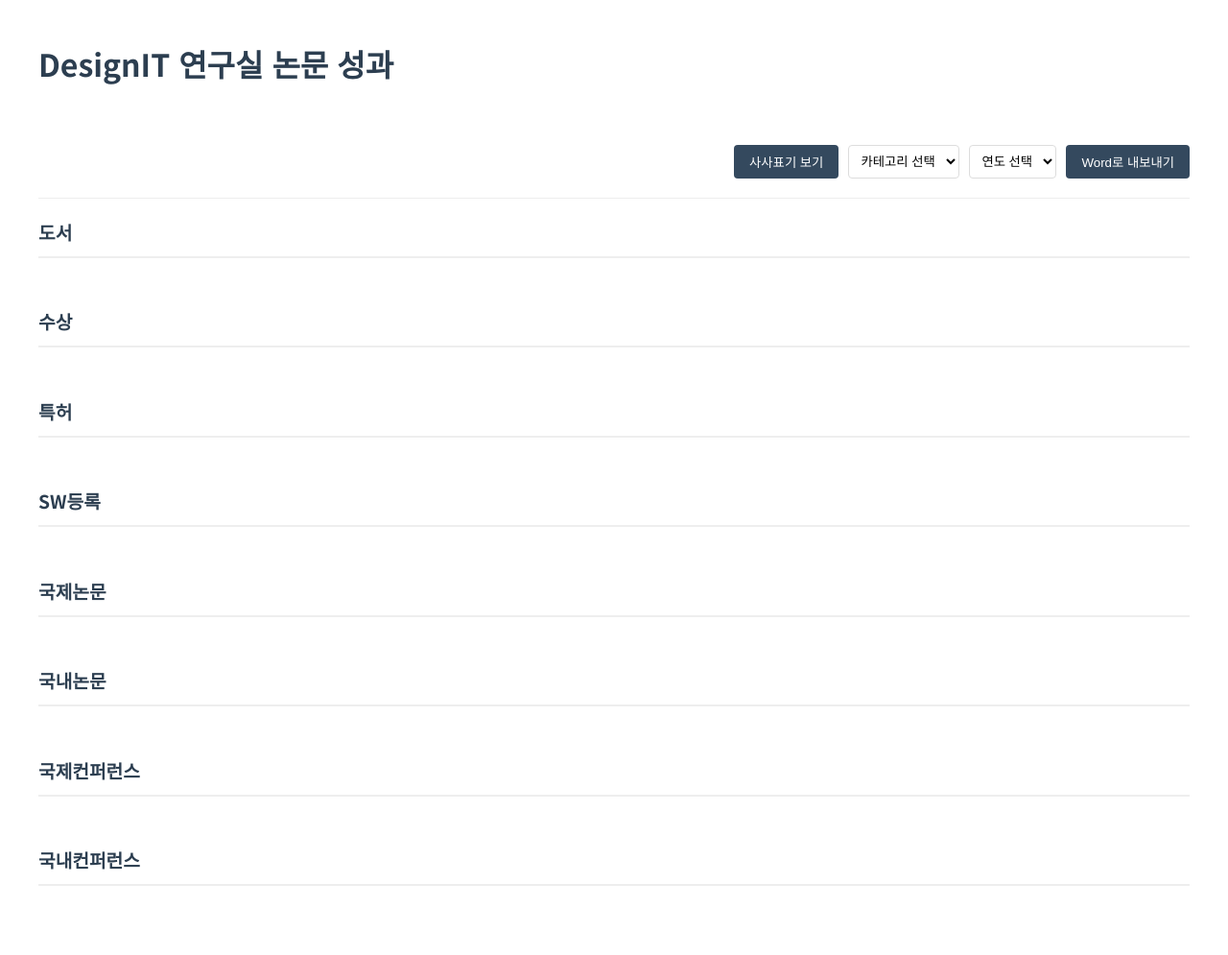
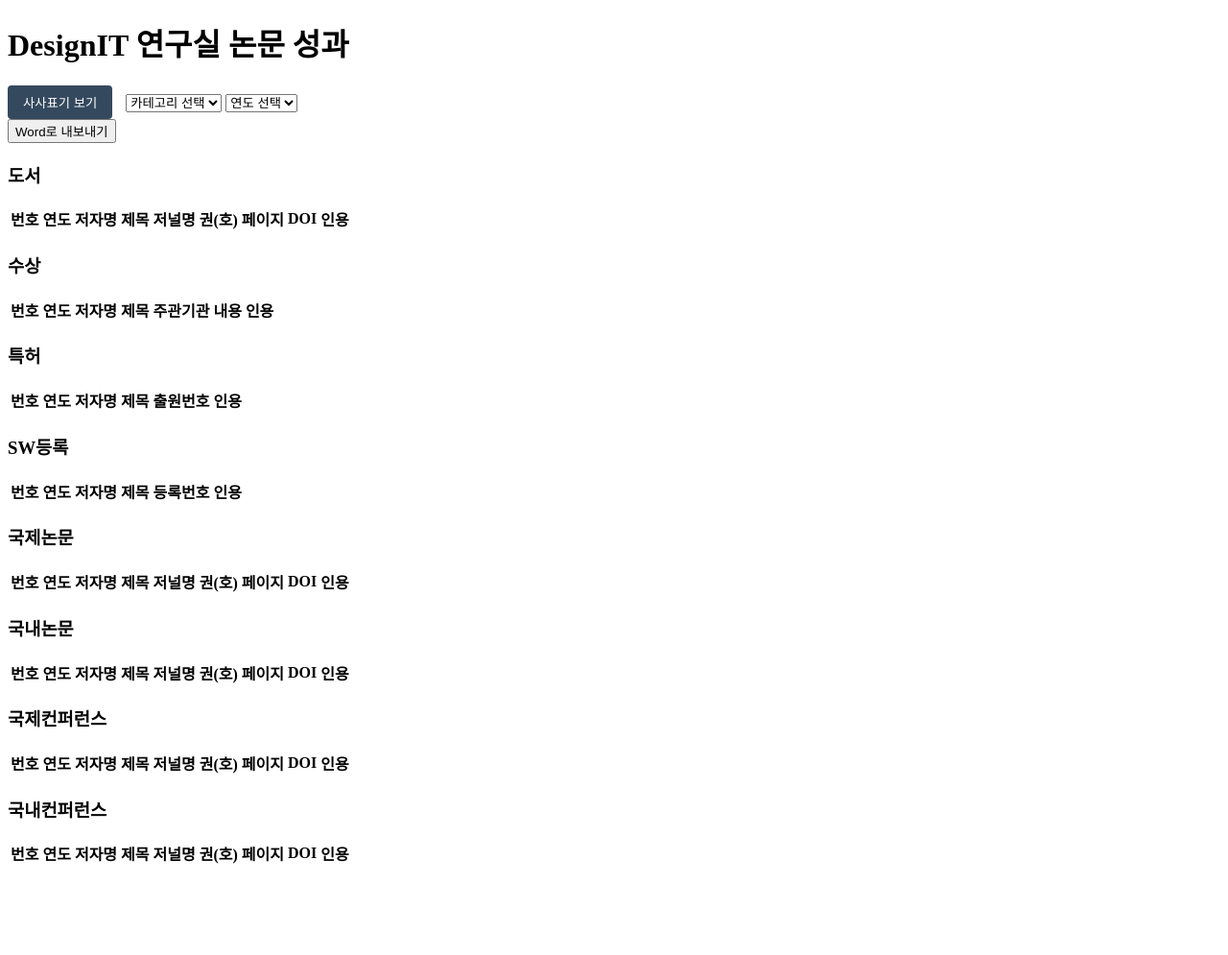
Before and after one commit to TS-0228/designITLab_papers, a Flask app: page / in a window 1280 px wide. Shown: the whole page at 96% size. After the commit the page ends 900 px from the top, so only its background shows below. Run offline with Flask 3, Linux system fonts and the light colour scheme; lists and menus that the app fills with data are empty.

Commit message:
index.html

```diff
--- a/templates/index.html
+++ b/templates/index.html
@@ -6,69 +6,13 @@
     <title>DesignIT 연구실 논문 성과</title>
     <link href="https://fonts.googleapis.com/css2?family=Noto+Sans+KR:wght@400;500;700&display=swap" rel="stylesheet">
     <style>
-        body {
-            font-family: 'Noto Sans KR', sans-serif;
-            line-height: 1.6;
-            padding: 20px;
-            max-width: 1200px;
-            margin: 0 auto;
+        /* 이전 스타일 유지 */
+        .acknowledgement {
+            display: none;  /* 기본적으로 사사표기 숨김 */
         }
-
-        h1 {
-            color: #2c3e50;
-            margin-bottom: 1.5em;
+        .show-acknowledgement .acknowledgement {
+            display: table-cell;  /* 토글 시 보이도록 설정 */
         }
-
-        .toolbar {
-            display: flex;
-            justify-content: flex-end;
-            padding: 10px 0;
-            margin-bottom: 20px;
-            border-bottom: 1px solid #eee;
-        }
-
-        .filter-container {
-            display: flex;
-            flex-direction: column;
-            align-items: flex-end;
-        }
-
-        .filter-controls {
-            display: flex;
-            gap: 10px;
-            justify-content: flex-end;
-        }
-
-        .filter-box {
-            display: flex;
-            gap: 10px;
-            align-items: center;
-        }
-
-        .selected-filters {
-            margin-top: 10px;
-            display: flex;
-            gap: 10px;
-            flex-wrap: wrap;
-            justify-content: flex-end;
-        }
-
-        .filter-tag {
-            background-color: #e1e1e1;
-            padding: 4px 8px;
-            border-radius: 4px;
-            display: flex;
-            align-items: center;
-            gap: 5px;
-        }
-
-        .filter-tag button {
-            border: none;
-            background: none;
-            cursor: pointer;
-            padding: 0 4px;
-        }
-
         .toggle-button {
             padding: 8px 16px;
             background-color: #34495e;
@@ -76,134 +20,13 @@
             border: none;
             border-radius: 4px;
             cursor: pointer;
+            margin-right: 10px;
         }
-
         .toggle-button:hover {
             background-color: #2c3e50;
         }
-
         .toggle-button.active {
             background-color: #2980b9;
-        }
-
-        select {
-            padding: 8px;
-            border-radius: 4px;
-            border: 1px solid #ddd;
-            background-color: white;
-        }
-
-        .export-container button {
-            padding: 8px 16px;
-            background-color: #34495e;
-            color: white;
-            border: none;
-            border-radius: 4px;
-            cursor: pointer;
-        }
-
-        .export-container button:hover {
-            background-color: #2c3e50;
-        }
-
-        .category {
-            margin-bottom: 2em;
-        }
-
-        .category-header {
-            font-size: 1.2em;
-            color: #2c3e50;
-            margin-bottom: 1em;
-            padding-bottom: 0.5em;
-            border-bottom: 2px solid #eee;
-        }
-
-        table {
-            width: 100%;
-            border-collapse: collapse;
-        }
-
-        .data-row {
-            line-height: 1.8;
-        }
-
-        /* 번호만 마침표 처리 */
-        td.number {
-            position: relative;
-            min-width: 2em;
-            color: #666;
-            font-weight: 500;
-            padding-right: 0.5em !important;
-        }
-        td.number::after {
-            content: ".";
-            position: relative;
-            right: auto;
-            margin-left: 0;
-        }
-
-        .data-row td:not(.number):not(:last-child) {
-            position: relative;
-            padding-right: 1.5em;
-        }
-        .data-row td:not(.number):not(:last-child)::after {
-            content: ",";
-            position: absolute;
-            right: 0.5em;
-        }
-        .data-row td:has(button)::after,
-        .data-row td:last-child::after {
-            content: none;
-        }
-
-        .data-row td {
-            padding: 8px 4px;
-            vertical-align: top;
-        }
-
-        .data-row td:last-child {
-            padding-right: 0.5em;
-        }
-
-        .year {
-            color: #666;
-        }
-
-        .title {
-            font-weight: 500;
-        }
-
-        .doi a {
-            color: #2980b9;
-            text-decoration: none;
-        }
-
-        .doi a:hover {
-            text-decoration: underline;
-        }
-
-        .citation-copy {
-            padding: 4px 8px;
-            background-color: #f8f9fa;
-            border: 1px solid #dee2e6;
-            border-radius: 4px;
-            cursor: pointer;
-            font-size: 0.9em;
-        }
-
-        .citation-copy:hover {
-            background-color: #e9ecef;
-        }
-
-        .acknowledgement {
-            display: none;
-            color: #666;
-            font-size: 0.9em;
-            font-style: italic;
-        }
-
-        .show-acknowledgement .acknowledgement {
-            display: table-cell;
         }
     </style>
 </head>
@@ -245,6 +68,31 @@
             <div class="category">
                 <h3 class="category-header">{{ category }}</h3>
                 <table>
+                    <thead>
+                        <tr>
+                            <th class="number">번호</th>
+                            <th class="year">연도</th>
+                            <th class="author">저자명</th>
+                            <th class="title">제목</th>
+                            {% if category == '수상' %}
+                                <th class="journal">주관기관</th>
+                                <th class="volume">내용</th>
+                            {% elif category == '특허' %}
+                                <th class="journal">출원번호</th>
+                                <th class="acknowledgement">사사표기</th>
+                            {% elif category == 'SW등록' %}
+                                <th class="journal">등록번호</th>
+                                <th class="acknowledgement">사사표기</th>
+                            {% else %}
+                                <th class="journal">저널명</th>
+                                <th class="volume">권(호)</th>
+                                <th class="pages">페이지</th>
+                                <th class="doi">DOI</th>
+                                <th class="acknowledgement">사사표기</th>
+                            {% endif %}
+                            <th>인용</th>
+                        </tr>
+                    </thead>
                     <tbody>
                         {% for entry in entries %}
                             <tr class="data-row">
@@ -292,9 +140,8 @@
             const button = document.getElementById('toggleAcknowledgement');
             document.body.classList.toggle('show-acknowledgement');
             button.classList.toggle('active');
-            button.textContent = document.body.classList.contains('show-acknowledgement')
-                ? '사사표기 숨기기'
-                : '사사표기 보기';
+            button.textContent = document.body.classList.contains('show-acknowledgement') ?
+                '사사표기 숨기기' : '사사표기 보기';
         }
 
         function initializeYearFilter() {
@@ -447,11 +294,11 @@
             if (category === '수상') {
                 const content = row.querySelector('.volume').textContent.trim();
                 citation += `. ${journal}`;
-                if (content) citation += `, ${content}`;
+                if (content) citation += ` ${content}`;
             } else if (category === '특허') {
-                citation += `. 출원번호: ${journal}, ${year}`;
+                citation += `. 출원번호: ${journal} ${year}`;
             } else if (category === 'SW등록') {
-                citation += `. 등록번호: ${journal}, ${year}`;
+                citation += `. 등록번호: ${journal} ${year}`;
             } else {
                 const volume = row.querySelector('.volume')?.textContent.trim();
                 const pages = row.querySelector('.pages')?.textContent.trim();
@@ -473,7 +320,7 @@
                     }
                     if (pages) parts.push(pages);
                     if (parts.length > 0) {
-                        citation += `, ${parts.join(', ')}`;
+                        citation += ` ${parts.join(' ')}`;
                     }
                 }
 
```
